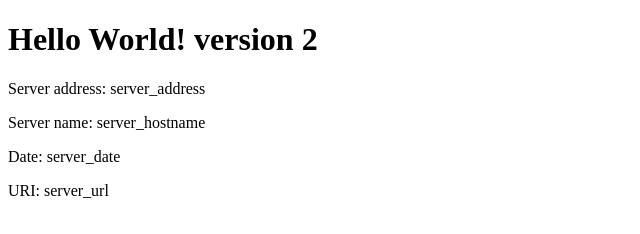
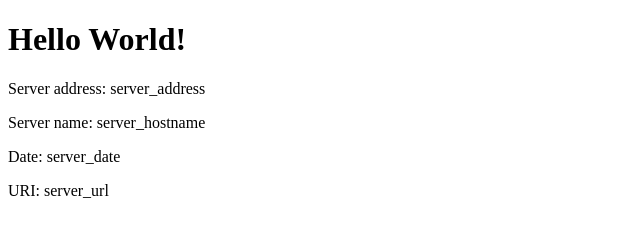
Before and after one commit to rushup12/eks-example, a plain HTML site: page src/index.html in a window 1280 px wide. Shown: the whole page, without its empty margins (0-640 px from the left). Drawn offline with Linux system fonts and the light colour scheme.

Commit message:
Revert "v2 Updating home page"
This reverts commit 3f25252319887f551c13aa306b0a3a96b1eb3f17.

```diff
--- a/src/index.html
+++ b/src/index.html
@@ -1,12 +1,12 @@
 <!DOCTYPE html>
 <html>
 <head>
-  <title>Hello World 2</title>
+  <title>Hello World</title>
 </head>
 
 <body>
 <div class="info">
-<h1>Hello World! version 2</h1>
+<h1>Hello World!</h1>
 <p><span>Server&nbsp;address:</span> <span>server_address</span></p>
 <p><span>Server&nbsp;name:</span> <span>server_hostname</span></p>
 <p class="smaller"><span>Date:</span> <span>server_date</span></p>
```
